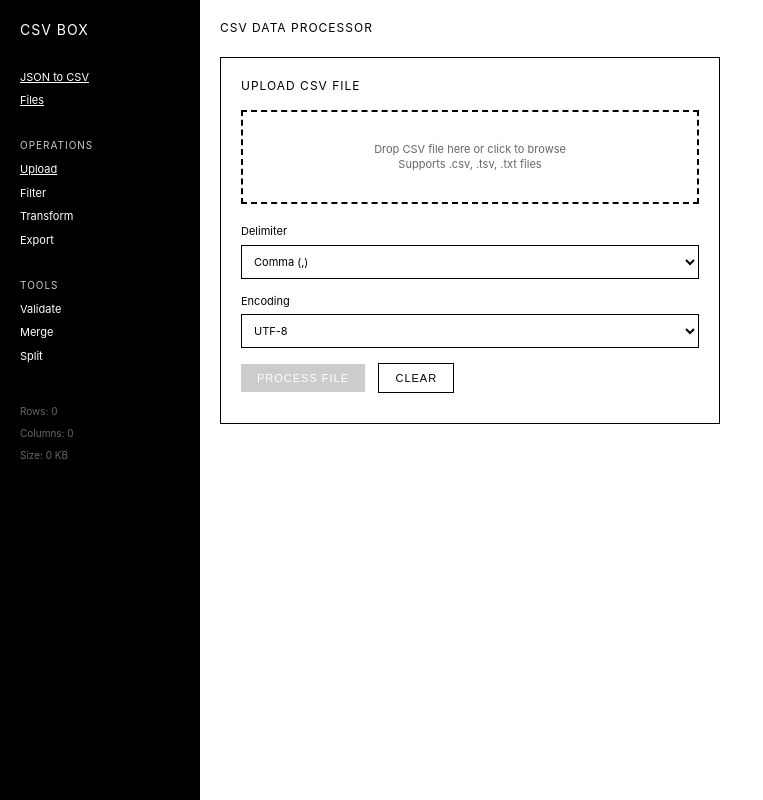
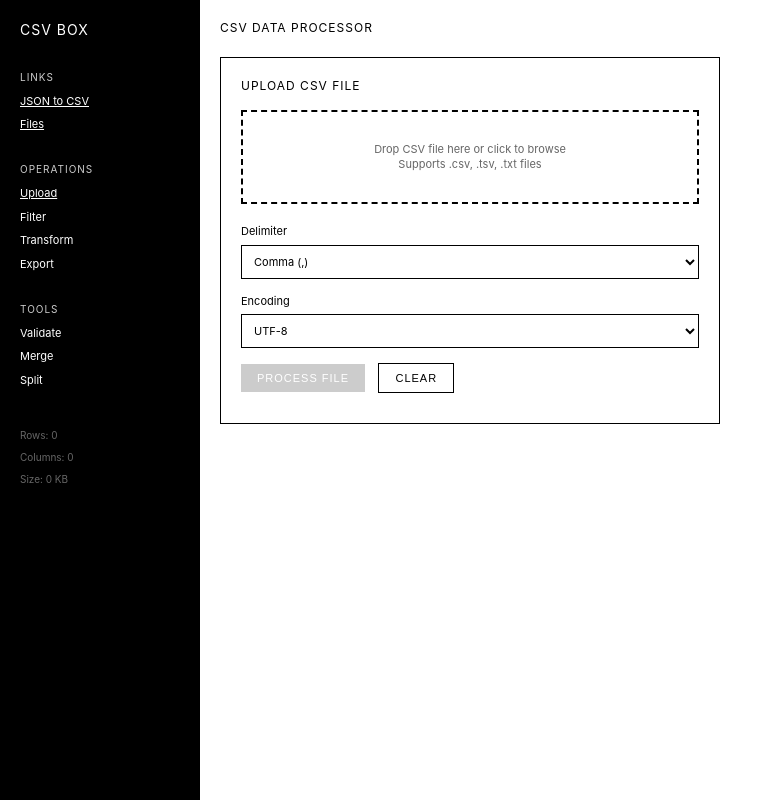
Before and after one commit to shegotthebeat/csvboxer, a Flask app: page / in a window 1280 px wide. Shown: the whole page, without its empty margins (0-763 px from the left). Run offline with Flask 3, Linux system fonts and the light colour scheme.

Commit message:
Update index.html

```diff
--- a/templates/index.html
+++ b/templates/index.html
@@ -12,6 +12,7 @@
         <div class="sidebar">
             <h1>CSV Box</h1>
             <div class="nav-section">
+                <h3>Links</h3>
                 <div class="nav-item active">
                     <a href="https://json.salamander.blue">JSON to CSV</a>
                 </div>
```
